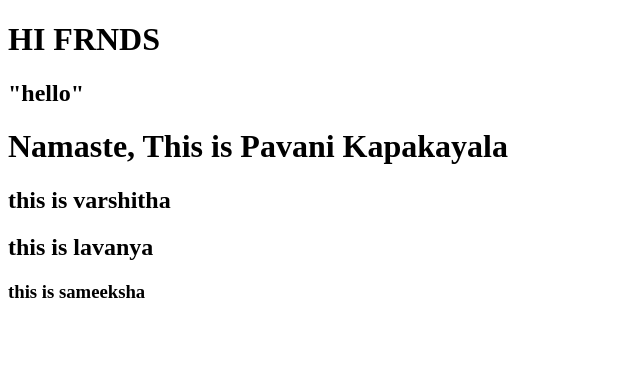
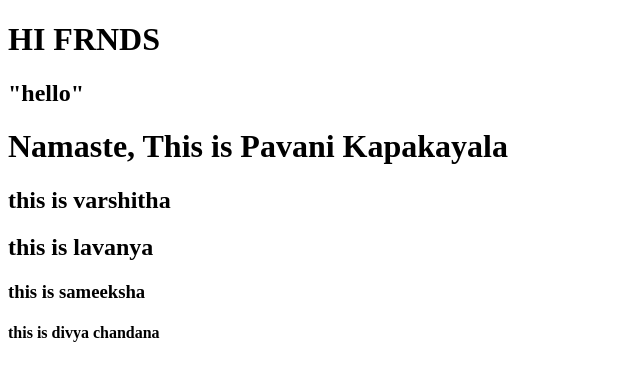
Before and after one commit to lavanyagonapa/collaboration, a plain HTML site: page index.html in a window 1280 px wide. Shown: the whole page, without its empty margins (0-640 px from the left). Drawn offline with Linux system fonts and the light colour scheme.

Commit message:
chandana

```diff
--- a/index.html
+++ b/index.html
@@ -14,6 +14,7 @@
     <h2> this is varshitha</h2>
     <h2>this is lavanya</h2>
     <h3>this is sameeksha</h3>
+    <h4>this is divya chandana</h4>
 </body>
 
 </html>
```
